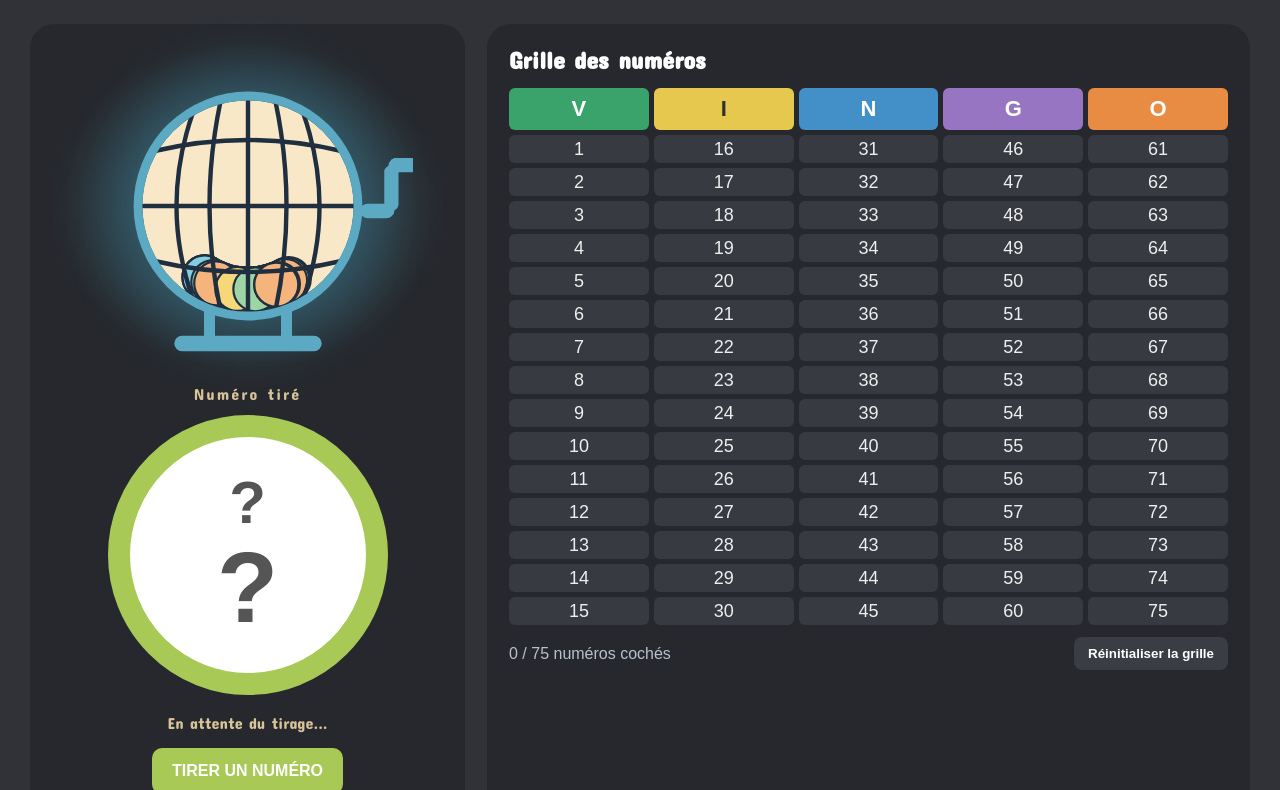
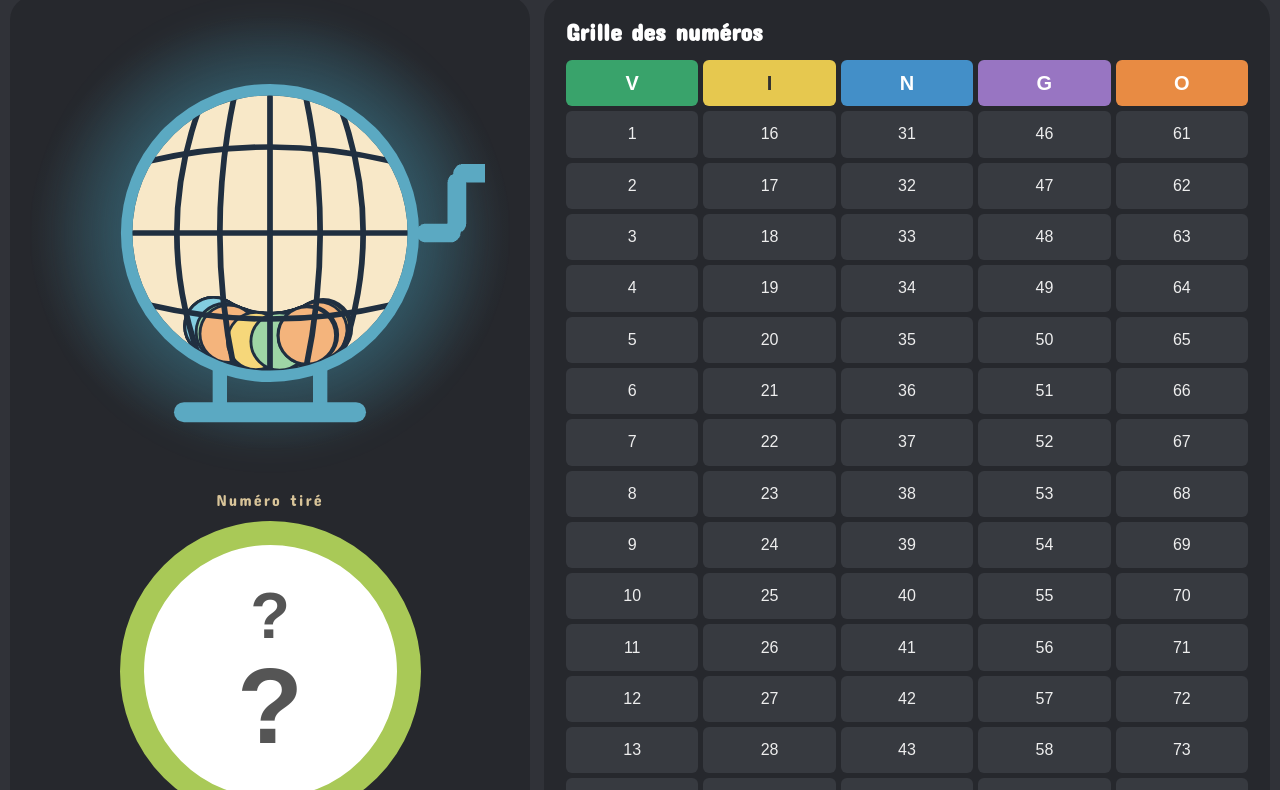
Before and after one commit to ELPG9/vingo-machine, a plain HTML site: page index.html in a window 1280 px wide. Shown: the part 122-912 px from the top of the page. Drawn offline with nearby package versions, Linux system fonts and the light colour scheme.

Commit message:
Adjust layout and styling in index.html

```diff
--- a/index.html
+++ b/index.html
@@ -32,7 +32,7 @@
 
         body {
             margin: 0;
-            padding: 30px;
+            padding: 10px;
             background: var(--cream);
             color: var(--light);
             font-family: 'Concert One', sans-serif;
@@ -52,12 +52,14 @@
         }
         header p { font-size: 18px; margin-top: 4px; }
         .main-container {
-            max-width: 1800px;
-            margin: auto;
+            width: 100%;
+            max-width: none;
+            min-height: calc(100vh - 20px);
+            margin: 0;
             display: grid;
-            grid-template-columns: minmax(350px, 435px) minmax(0, 1fr);
+            grid-template-columns: minmax(440px, 520px) minmax(0, 1fr);
             grid-template-rows: auto 1fr;
-            gap: 22px;
+            gap: 14px;
         }
         header { grid-column: 1 / -1; }
         .machine-area {
@@ -71,14 +73,14 @@
             flex-direction: column;
             align-items: center;
             justify-content: center;
-            gap: 18px;
+            gap: 42px;
             color: #d8c499;
         }
         .machine-placeholder {
             position: relative;
             width: 100%;
-            flex: 0 0 320px;
-            min-height: 320px;
+            flex: 0 0 430px;
+            min-height: 430px;
             /* Halo turquoise renforcé derrière la cage */
             background: radial-gradient(ellipse at 50% 50%, rgba(91, 169, 194, 0.28) 0%, rgba(91, 169, 194, 0.12) 48%, transparent 72%);
             border: 0;
@@ -92,8 +94,8 @@
         .machine-placeholder::before {
             content: "";
             position: absolute;
-            width: 330px;
-            height: 330px;
+            width: 430px;
+            height: 430px;
             left: 50%;
             top: 50%;
             transform: translate(-50%, -50%);
@@ -103,29 +105,29 @@
             pointer-events: none;
             z-index: 0;
         }
-        .machine-placeholder svg { width: 330px; height: 330px; flex: none; position: relative; z-index: 1; }
-        #manivelle-3d { position: absolute; width: 330px; height: 330px; top: 0; left: 50%; transform: translateX(-50%); pointer-events: none; z-index: 2; }
-        #manivelle-3d canvas { display: block; width: 330px !important; height: 330px !important; }
+        .machine-placeholder svg { width: 430px; height: 430px; flex: none; position: relative; z-index: 1; }
+        #manivelle-3d { position: absolute; width: 430px; height: 430px; top: 0; left: 50%; transform: translateX(-50%); pointer-events: none; z-index: 2; }
+        #manivelle-3d canvas { display: block; width: 430px !important; height: 430px !important; }
         .machine-placeholder h2, .machine-placeholder p { display: none; }
         .draw-placeholder { width: 100%; text-align: center; }
         .draw-placeholder h2 { margin: 0 0 8px; font-size: 16px; letter-spacing: 2px; font-weight: normal; }
         .number-display {
-            width: 280px; height: 280px; margin: 12px auto 18px;
-            background: white; border: 22px solid var(--green); border-radius: 50%;
+            width: 301px; height: 301px; margin: 12px auto 18px;
+            background: white; border: 24px solid var(--green); border-radius: 50%;
             display: flex; align-items: center; justify-content: center;
             font-family: Arial, sans-serif; flex-direction: column; line-height: 1; color: #555;
         }
         #draw-display.reveal-number { animation: numberReveal 650ms cubic-bezier(.2, 1.4, .4, 1) both; }
         @keyframes numberReveal { 0% { transform: scale(.65) rotate(-12deg); opacity: 0; } 65% { transform: scale(1.08) rotate(3deg); opacity: 1; } 100% { transform: scale(1) rotate(0); opacity: 1; } }
-        .number-letter { font-size: 60px; font-weight: bold; margin-bottom: 4px; }
-        .number-value { font-size: 100px; font-weight: bold; }
+        .number-letter { font-size: 65px; font-weight: bold; margin-bottom: 4px; }
+        .number-value { font-size: 108px; font-weight: bold; }
         .draw-button { padding: 14px 20px; border: 0; border-radius: 10px; background: var(--green); color: white; font-family: Arial, sans-serif; font-size: 16px; font-weight: bold; cursor: pointer; }
         .draw-button:disabled { opacity: .55; cursor: not-allowed; }
-        .grid-area { background: #26282d; border: 0; border-radius: 24px; padding: 22px; min-width: 0; }
+        .grid-area { background: #26282d; border: 0; border-radius: 24px; padding: 22px; min-width: 0; display: flex; flex-direction: column; justify-content: stretch; }
         .grid-area h2 { text-align: left; margin: 0 0 14px; color: white; }
-        .number-grid { display: grid; grid-template-columns: repeat(5, minmax(0, 1fr)); gap: 5px; margin-top: 0; }
-        .grid-cell { min-height: 28px; border-radius: 6px; display: flex; align-items: center; justify-content: center; background: #373a40; color: #eee; font-family: Arial, sans-serif; font-size: 18px; border: 2px solid transparent; user-select: none; }
-        .grid-header { min-height: 42px; font-size: 22px; font-weight: bold; color: white; }
+        .number-grid { display: grid; grid-template-columns: repeat(5, minmax(0, 1fr)); grid-template-rows: repeat(16, minmax(0, 1fr)); gap: 5px; margin-top: 0; flex: 1; min-height: 0; }
+        .grid-cell { min-height: 0; border-radius: 6px; display: flex; align-items: center; justify-content: center; background: #373a40; color: #eee; font-family: Arial, sans-serif; font-size: 16px; border: 2px solid transparent; user-select: none; }
+        .grid-header { min-height: 36px; font-size: 20px; font-weight: bold; color: white; }
         .grid-header:nth-child(1) { background: #39a36b; }
         .grid-header:nth-child(2) { background: #e6c84f; color: #303030; }
         .grid-header:nth-child(3) { background: #438fc8; }
@@ -141,8 +143,9 @@
         .grid-tools button { padding: 9px 14px; border: 0; border-radius: 8px; background: #3a3d43; color: white; cursor: pointer; font-weight: bold; }
         .grid-tools button:hover { background: #4a4d53; }
         @media (max-width: 900px) {
-            body { padding: 16px; }
-            .main-container { grid-template-columns: 1fr; }
+            body { padding: 10px; }
+            .main-container { min-height: auto; grid-template-columns: 1fr; }
+            .number-grid { flex: none; grid-template-rows: repeat(16, auto); }
             .machine-area { min-height: auto; }
             header { grid-column: auto; }
             .number-display { width: 220px; height: 220px; border-width: 16px; }
@@ -522,7 +525,7 @@ const renderer = new THREE.WebGLRenderer({
     antialias: true
 });
 
-renderer.setSize(330, 330);
+renderer.setSize(430, 430);
 renderer.setPixelRatio(Math.min(window.devicePixelRatio, 2));
 
 container.appendChild(renderer.domElement);
```
